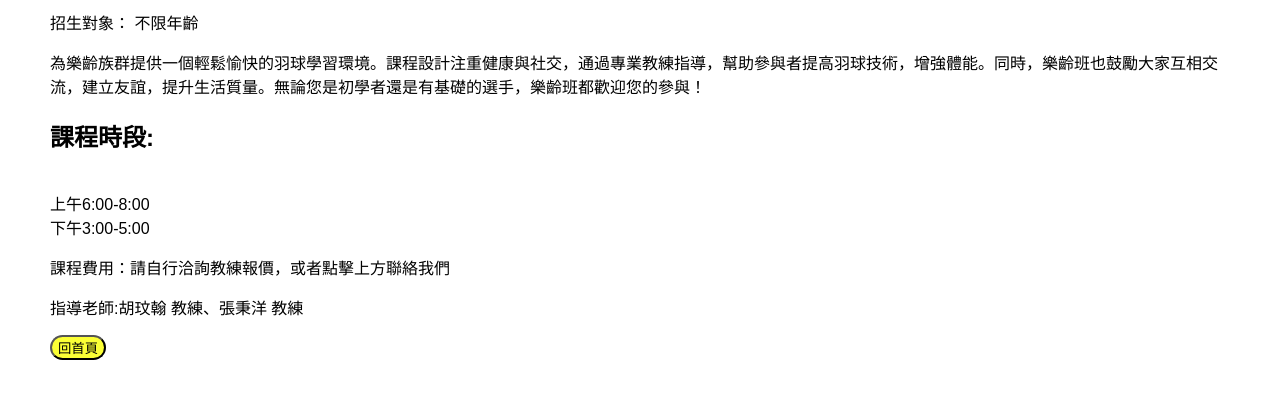
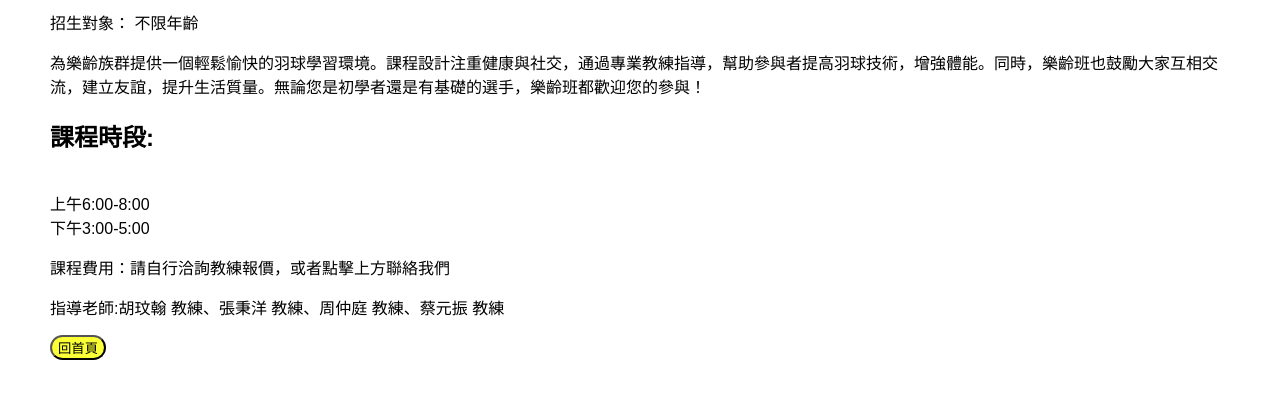
Before and after one commit to badminton113405/Badminton113405, a Django app: page /elder/ in a window 1280 px wide. Shown: the part 878-1298 px from the top of the page. Run offline with Django 5.2, Linux system fonts and the light colour scheme; some web fonts are replaced.

Commit message:
-修改 樂齡班教練

```diff
--- a/BADMINTON/app/templates/elder.html
+++ b/BADMINTON/app/templates/elder.html
@@ -71,7 +71,7 @@
             下午3:00-5:00
 
         <p>課程費用：請自行洽詢教練報價，或者點擊上方聯絡我們</p>
-        <p>指導老師:胡玟翰 教練、張秉洋 教練</p>
+        <p>指導老師:胡玟翰 教練、張秉洋 教練、周仲庭 教練、蔡元振 教練</p>
     </div>
 
     <a href="{% url 'home' %}"><button class="i-button">回首頁</button></a>
```
